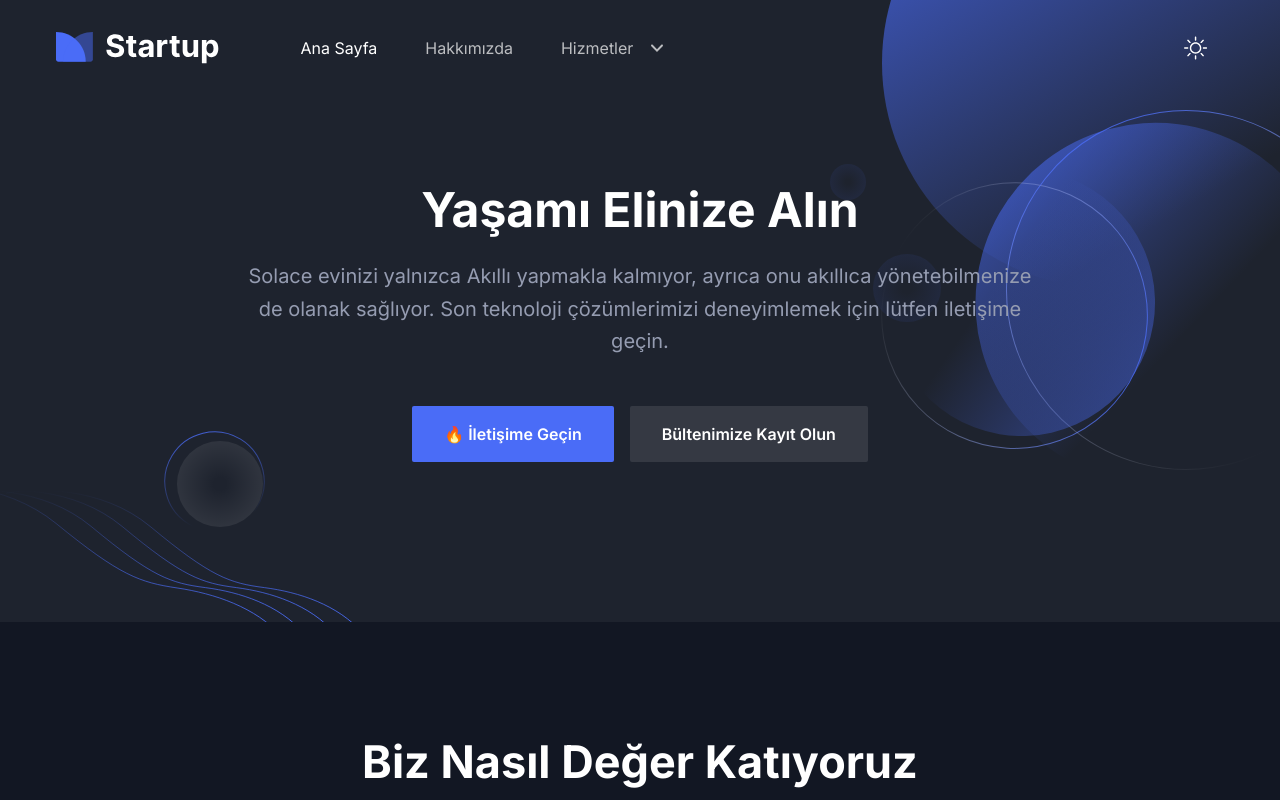
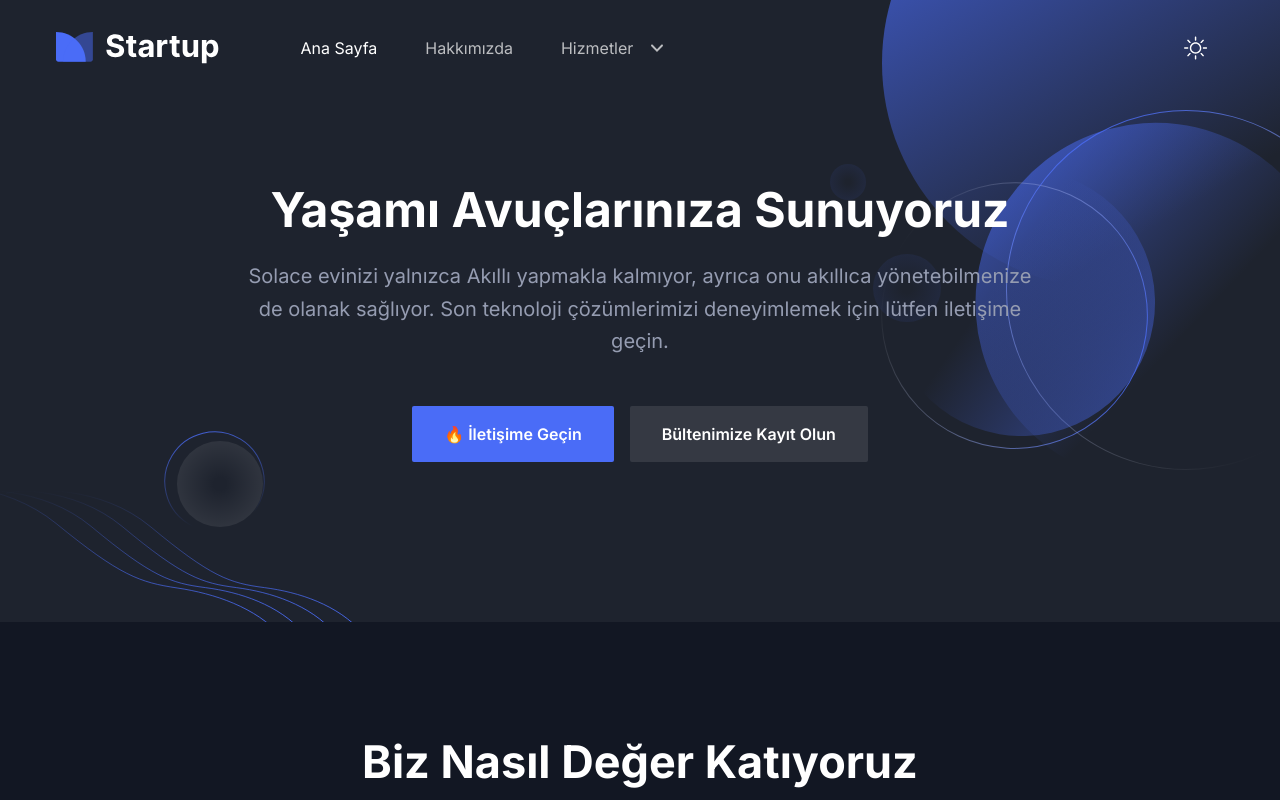
Before and after one commit to koltukutsu/solace-landing-page, a Next.js app: page / in a window 1280 px wide. Shown: the top 800 px of the page. Built offline with nearby package versions, Linux system fonts and the light colour scheme.

Commit message:
Update: updated the title

```diff
--- a/components/Hero/index.tsx
+++ b/components/Hero/index.tsx
@@ -15,7 +15,7 @@ const Hero = () => {
                 data-wow-delay=".2s"
               >
                 <h1 className="mb-5 text-3xl font-bold leading-tight text-black dark:text-white sm:text-4xl sm:leading-tight md:text-5xl md:leading-tight">
-                  Yaşamı Elinize Alın
+                  Yaşamı Avuçlarınıza Sunuyoruz
                 </h1>
                 <p className="dark:text-body-color-dark mb-12 text-base !leading-relaxed text-body-color sm:text-lg md:text-xl">
                   Solace evinizi yalnızca Akıllı yapmakla kalmıyor, ayrıca
```
